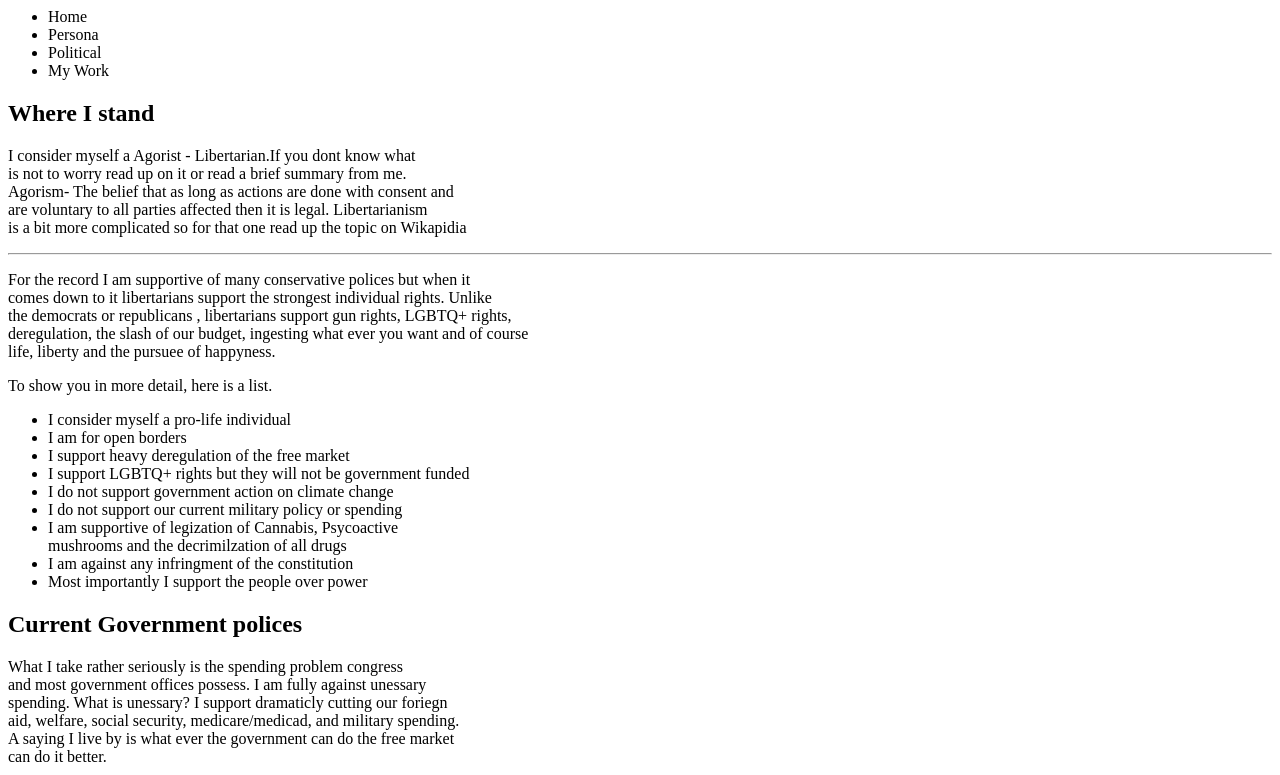
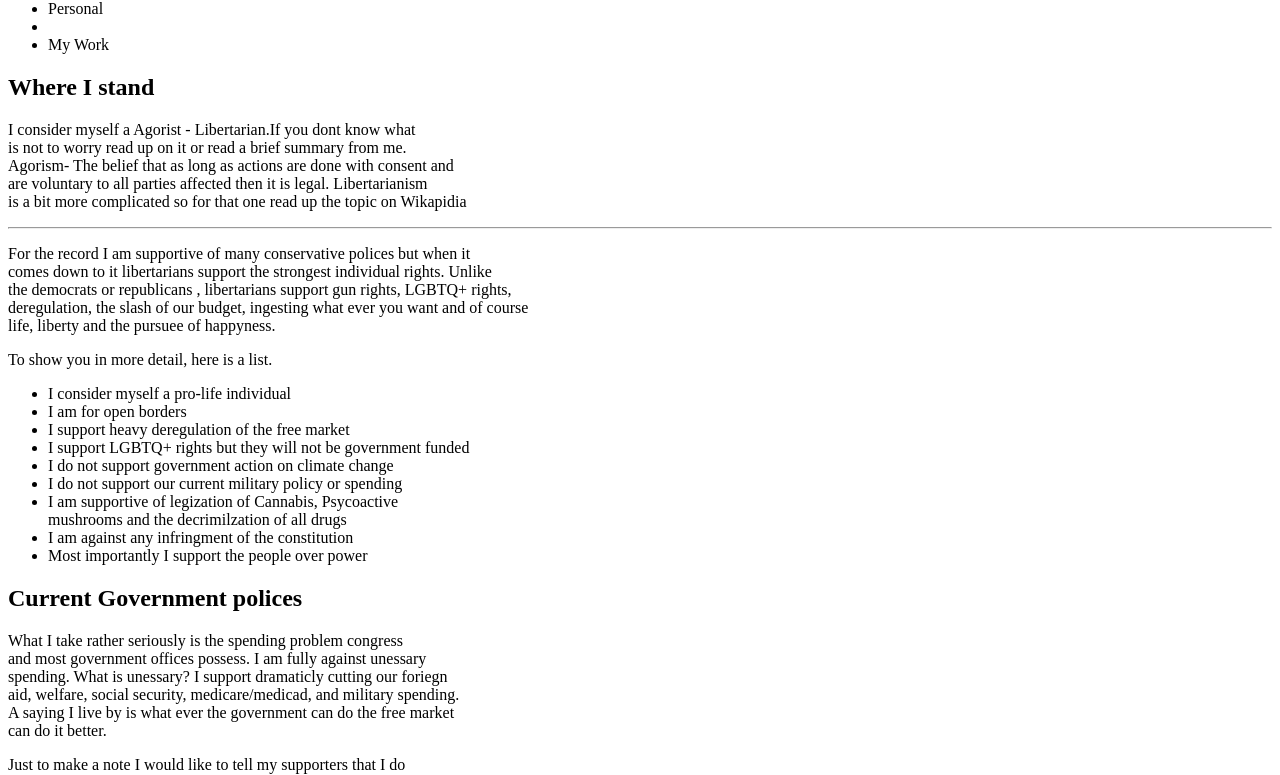
Before and after one commit to Thommond/Thommond.github.io, a plain HTML site: page Personal/index.html in a window 1280 px wide. Shown: the part 98-873 px from the top of the page. Drawn offline with Linux system fonts and the light colour scheme.

Commit message:
Linking this to home page

```diff
--- a/Personal/index.html
+++ b/Personal/index.html
@@ -1,4 +1,4 @@
-!DOCTYPE html>
+<!DOCTYPE html>
 <html lang="en" dir="ltr">
   <head>
     <meta charset="utf-8">
@@ -14,9 +14,9 @@
 
         <ul>
 
-          <li>Home</li>
-          <li>Persona</li>
-          <li>Political</li>
+          <li> <a href="../index.html">Home</a></li>
+          <li>Personal</li>
+          <li> <a href="index.html"></a> </li>
           <li>My Work</li>
 
         </ul>
```
